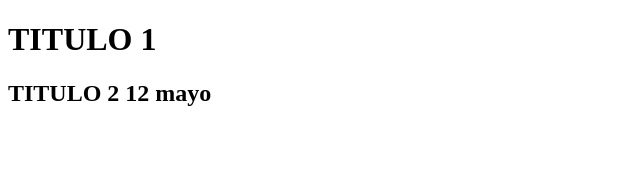
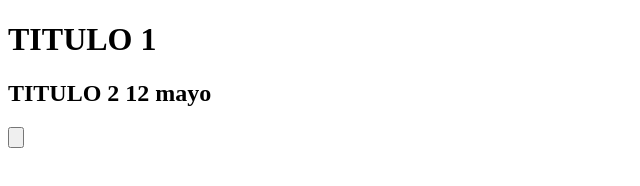
Before and after one commit to ocv91/SegundoProyectoEED, a plain HTML site: page index.html in a window 1280 px wide. Shown: the full height of the page, 0-640 px from the left. Drawn offline with Linux system fonts and the light colour scheme.

Commit message:
se ha agregado address

```diff
--- a/index.html
+++ b/index.html
@@ -8,5 +8,6 @@
 <body>
     <h1>TITULO 1</h1>
     <h2>TITULO 2 12 mayo</h2>
+    <input type="button" name="address" id="adress">
 </body>
 </html>
```
